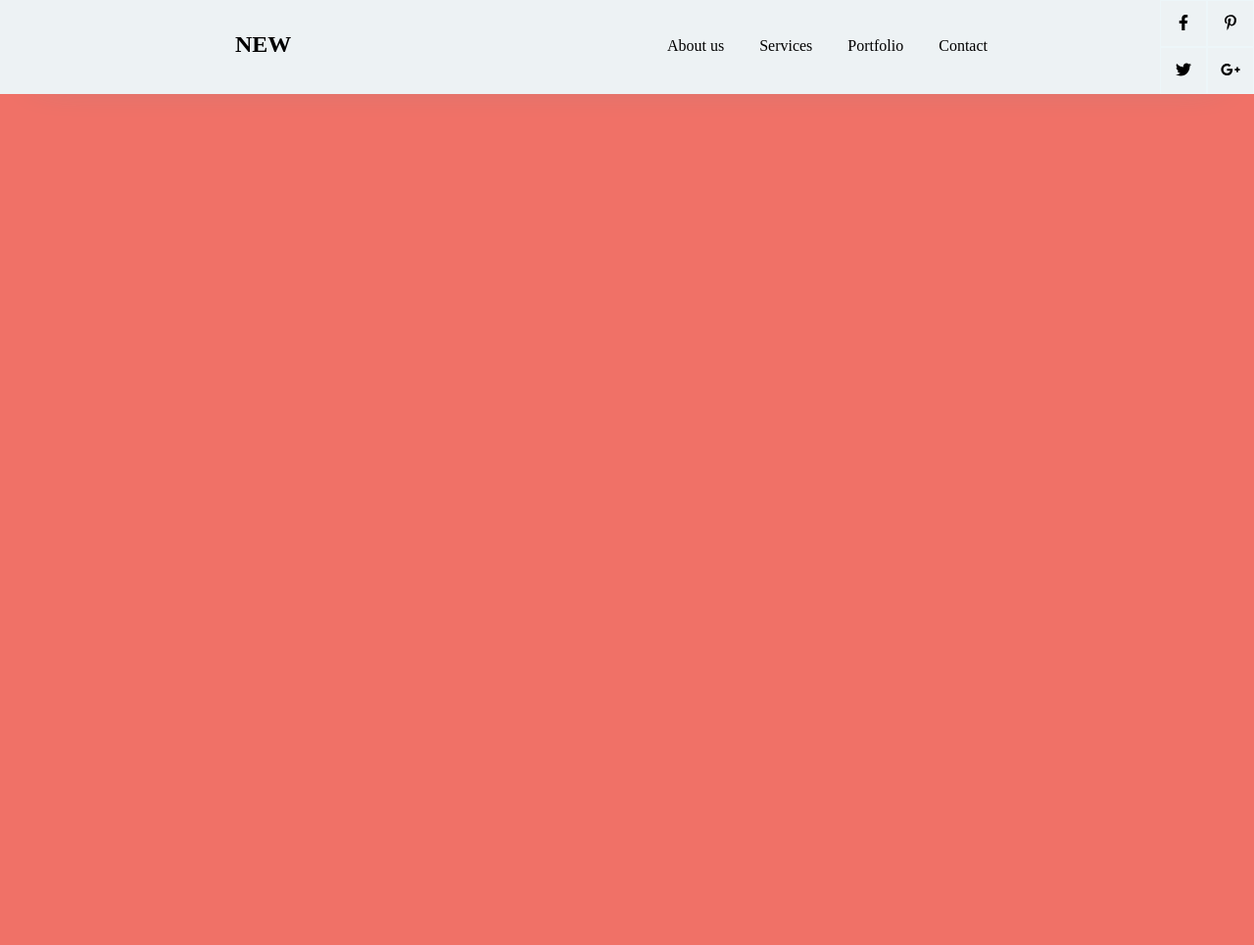
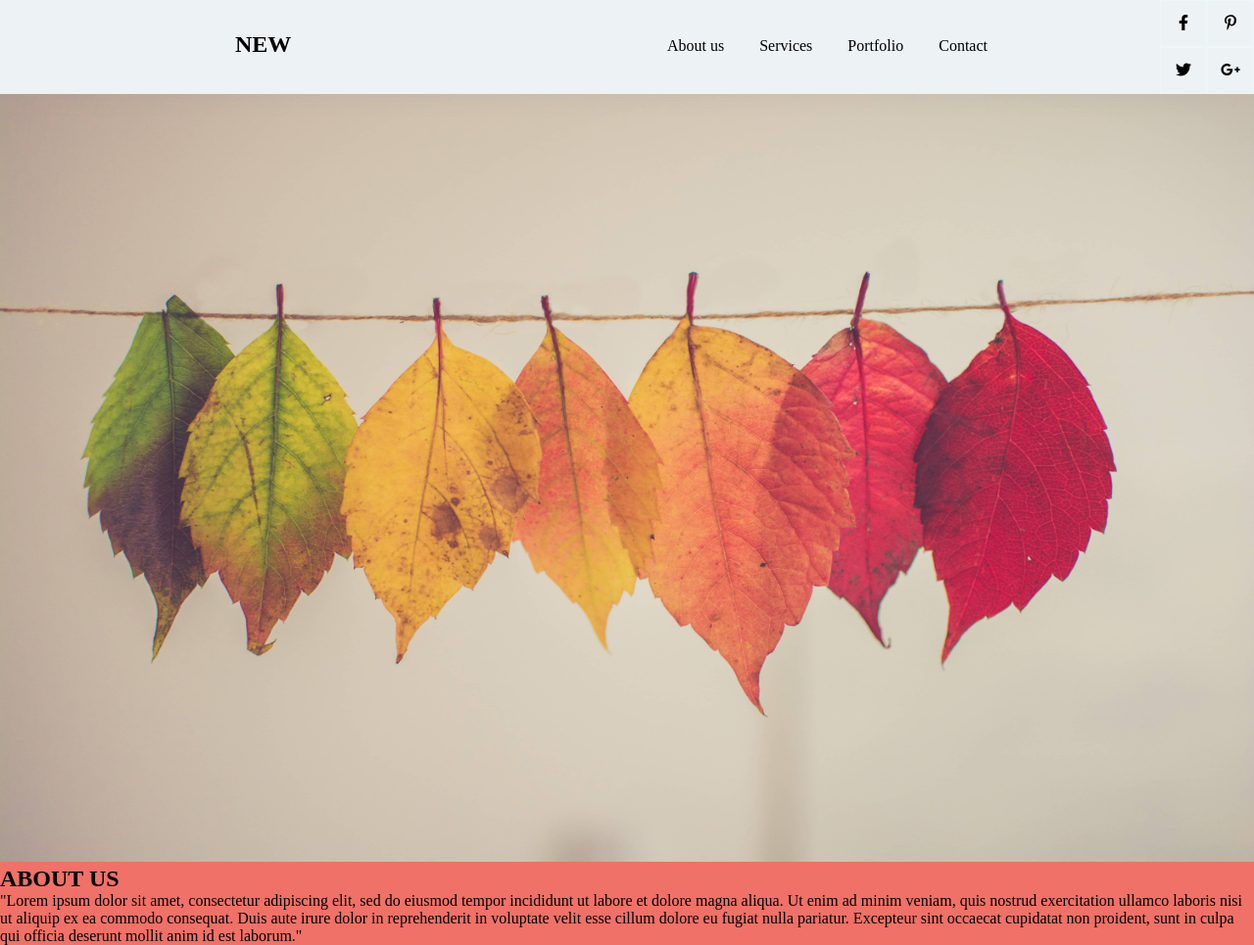
Before and after one commit to Nabucodono5or/page-html-one, a website built with webpack: page src/template.html in a window 1280 px wide. Shown: the whole page at 98% size. Before the commit the page ends 800 px from the top, so only its background shows below. Built offline with nearby package versions, Linux system fonts and the light colour scheme.

Commit message:
inserido a estrutura imagem

```diff
--- a/package.json
+++ b/package.json
@@ -27,6 +27,7 @@
     "html-webpack-plugin": "^5.3.1",
     "mini-css-extract-plugin": "^1.4.0",
     "style-loader": "^2.0.0",
+    "url-loader": "^4.1.1",
     "webpack": "^5.28.0",
     "webpack-cli": "^4.6.0",
     "webpack-dev-server": "^3.11.2",
--- a/src/master.css
+++ b/src/master.css
@@ -67,3 +67,9 @@ span.icon {
   display: block;
   font-size: 100%;
 }
+
+div.wall img{
+  margin-top: 5rem;
+  width: 100%;
+  height: 50rem;
+}
--- a/src/template.html
+++ b/src/template.html
@@ -7,7 +7,6 @@
     <title>Document</title>
   </head>
   <body>
-
     <nav>
       <div class="titulo-esquerda">
         <h1 class="titulo">NEW</h1>
@@ -38,21 +37,45 @@
       </div>
     </nav>
 
+    <div class="gallery">
+      <div class="wall wall-1" id="wall-1">
+        <img
+          src="../src/resources/chris-lawton-5IHz5WhosQE-unsplash-min.jpg"
+          alt=""
+        />
+        <!-- Photo by <a href="https://unsplash.com/@mikailduran?utm_source=unsplash&utm_medium=referral&utm_content=creditCopyText">Mikail Duran</a> on <a href="https://unsplash.com/s/photos/cup-of-coffee?utm_source=unsplash&utm_medium=referral&utm_content=creditCopyText">Unsplash</a> -->
+      </div>
 
-    <!-- <div class="gallery">
-      <div class="wall wall-1" id="wall-1">
+      <!-- <div class="wall wall-2" id="wall-2">
         <img src="" alt="">
+        Photo by <a href="https://unsplash.com/@christopher__burns?utm_source=unsplash&utm_medium=referral&utm_content=creditCopyText">Christopher Burns</a> on <a href="https://unsplash.com/t/business-work?utm_source=unsplash&utm_medium=referral&utm_content=creditCopyText">Unsplash</a>
       </div>
-      <div class="wall wall-2" id="wall-2">
-        <img src="" alt="">
-      </div>
+
       <div class="wall wall-3" id=wall-3>
         <img src="" alt="">
+        Photo by <a href="https://unsplash.com/@chrislawton?utm_source=unsplash&utm_medium=referral&utm_content=creditCopyText">Chris Lawton</a> on <a href="https://unsplash.com/wallpapers/colors?utm_source=unsplash&utm_medium=referral&utm_content=creditCopyText">Unsplash</a>
       </div>
 
       <a href="" class="prev"></a>
-      <a href="" class="next"></a>
-    </div> -->
+      <a href="" class="next"></a> -->
+    </div>
 
+    <div class="about-testimonial">
+      <div class="conteiner-text">
+        <h2 class="about-text">ABOUT US</h2>
+      </div>
+      <div class="container-testimonial">
+        <p class="testimonial">
+          "Lorem ipsum dolor sit amet, consectetur adipiscing elit, sed do
+          eiusmod tempor incididunt ut labore et dolore magna aliqua. Ut enim ad
+          minim veniam, quis nostrud exercitation ullamco laboris nisi ut
+          aliquip ex ea commodo consequat. Duis aute irure dolor in
+          reprehenderit in voluptate velit esse cillum dolore eu fugiat nulla
+          pariatur. Excepteur sint occaecat cupidatat non proident, sunt in
+          culpa qui officia deserunt mollit anim id est laborum."
+        </p>
+      </div>
+      <div class="bottom-about"></div>
+    </div>
   </body>
 </html>
--- a/webpack.common.js
+++ b/webpack.common.js
@@ -15,17 +15,17 @@ module.exports = {
         test: /\.html$/i,
         use: ["html-loader"],
       },
-        {
-          test: /\.(png|jpg|svg|gif)$/i,
-          use: {
-            loader: "file-loader",
-            options: {
-              publicPath: "assets",
-              name: "[name].[hash].[ext]",
-              outputPath: "assets",
-            },
-          },
-        },
+      // {
+      //   test: /\.(png|jpg|svg|gif)$/i,
+      //   use: {
+      //     loader: "file-loader",
+      //     options: {
+      //       publicPath: "assets",
+      //       name: "[name].[hash].[ext]",
+      //       outputPath: "assets",
+      //     },
+      //   },
+      // },
     ],
   },
 };
```
Also changed, not shown: src/resources/chris-lawton-5IHz5WhosQE-unsplash-min.jpg (added), src/resources/christopher-burns-8KfCR12oeUM-unsplash-min.jpg (added), src/resources/mikail-duran-wUQerJEG1JA-unsplash-min.jpg (added), 1 other file. Lines whose indentation alone changed are shown as unchanged.
